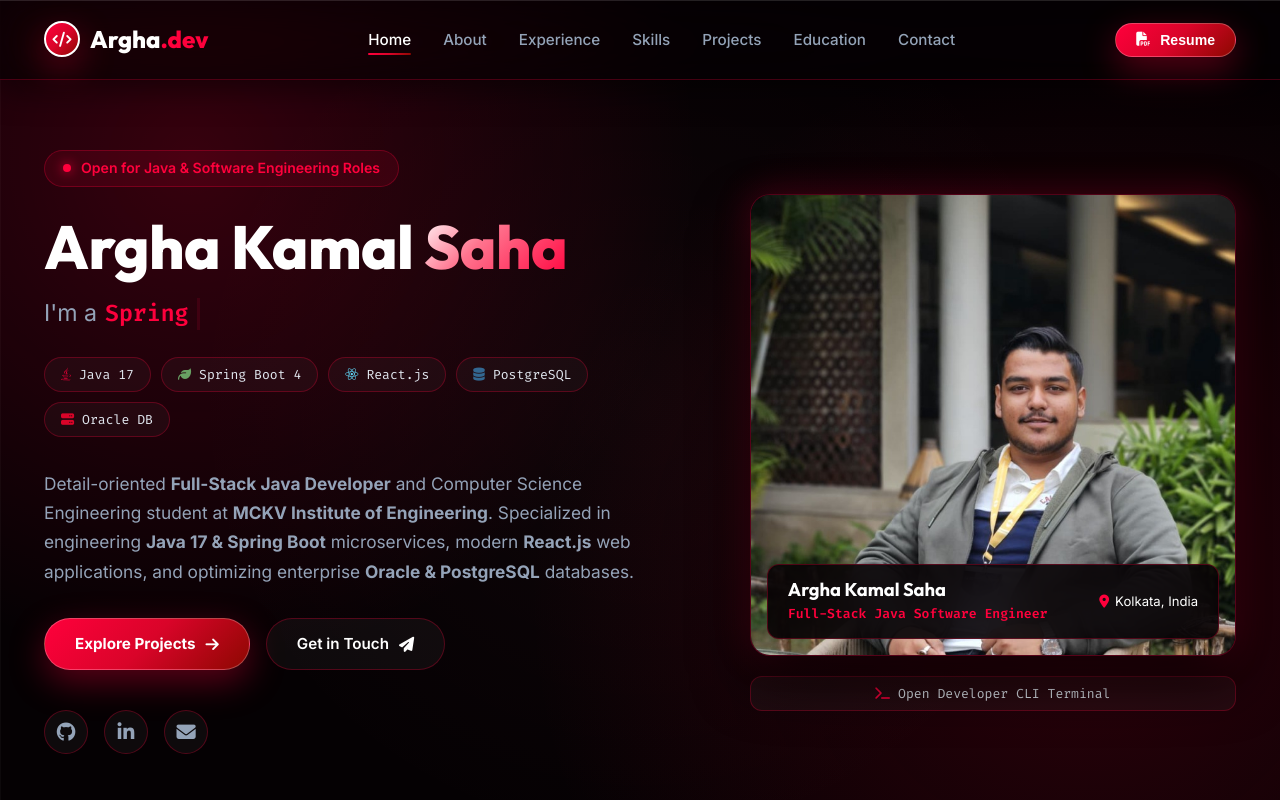
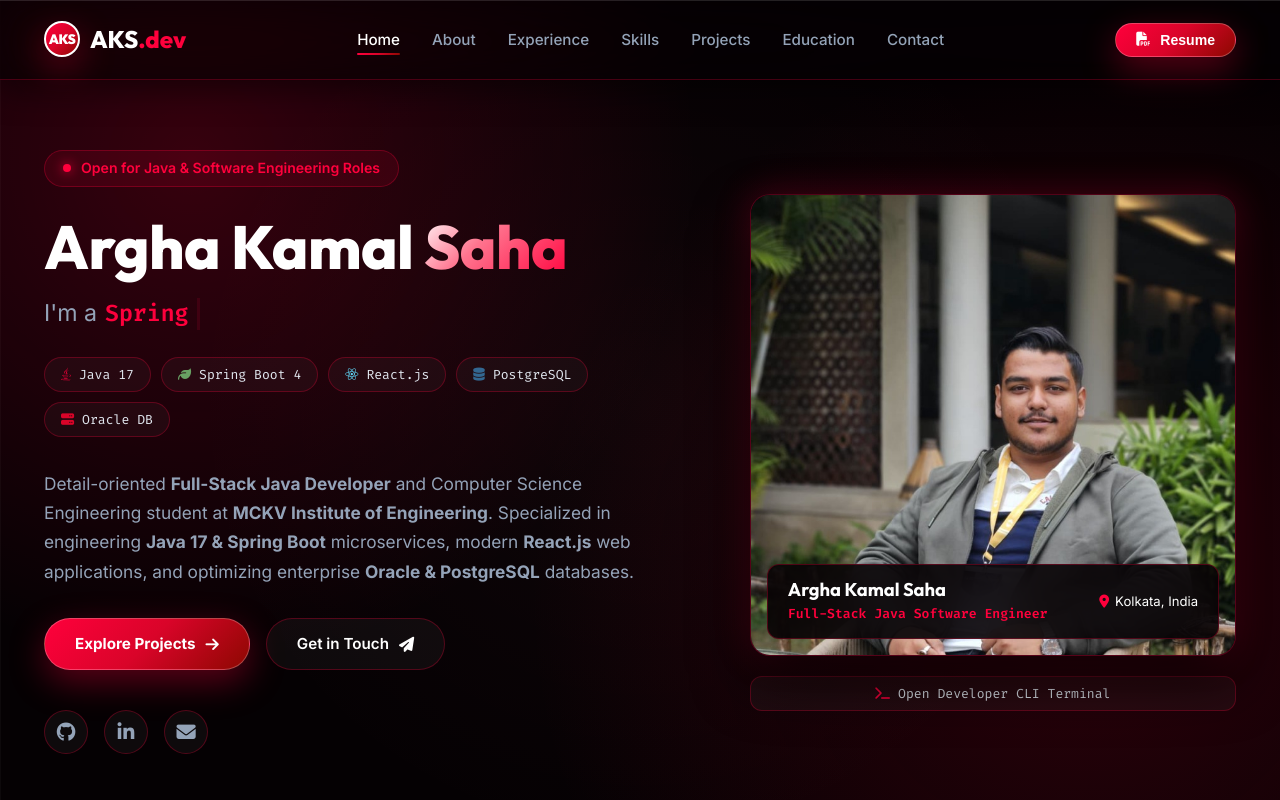
Before and after one commit to pushanargha23/my-portfolio, a React (Vite) app: page / in a window 1280 px wide. Shown: the top 800 px of the page. Built offline with nearby package versions, Linux system fonts and the light colour scheme.

Commit message:
Add AKS logo, favicon, and AKS.dev branding

```diff
--- a/src/components/Navbar.jsx
+++ b/src/components/Navbar.jsx
@@ -17,11 +17,13 @@ export default function Navbar({ onOpenResume }) {
   return (
     <header className={`navbar ${scrolled ? 'scrolled' : ''}`}>
       <div className="container nav-container">
+
+        {/* AKS Logo Brand */}
         <Link to="/" className="nav-logo" onClick={() => setMobileActive(false)}>
-          <div className="nav-logo-badge">
-            <i className="fa-solid fa-code"></i>
+          <div className="nav-logo-badge" style={{ fontWeight: '900', fontFamily: 'var(--font-heading)', fontSize: '0.85rem', letterSpacing: '-0.5px' }}>
+            AKS
           </div>
-          <span>Argha<span className="text-red">.dev</span></span>
+          <span>AKS<span className="text-red">.dev</span></span>
         </Link>
 
         <ul className={`nav-links ${mobileActive ? 'mobile-active' : ''}`}>
```
Also changed, not shown: public/favicon.svg (added).
